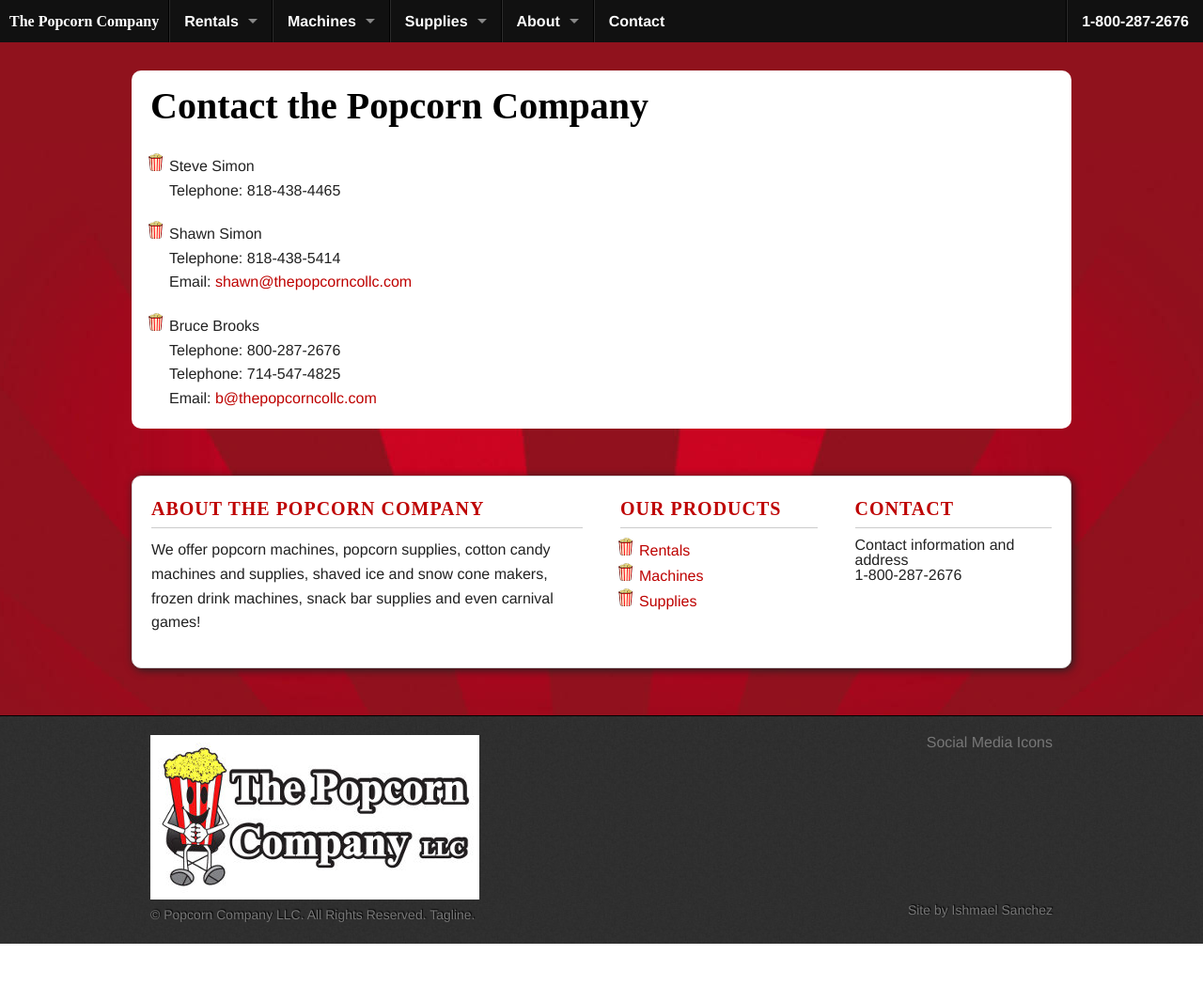
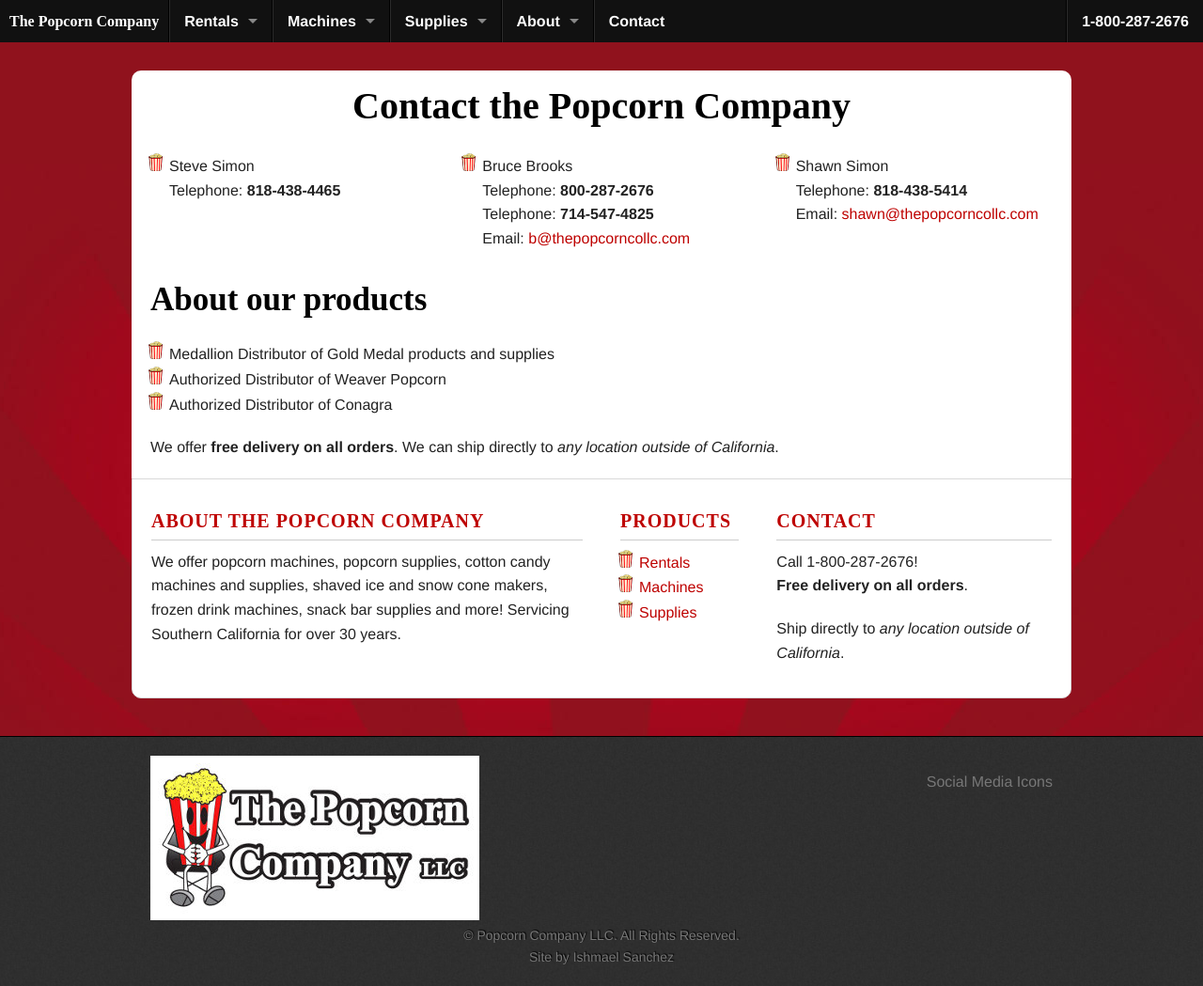
Before and after one commit to popcorncompanyllc/ishmaelsanchez.github.io, a Jekyll site: the page built from contact/index.html, in a window 1280 px wide. Shown: the whole page at 94% size. Built offline with Jekyll 4.4.1, drawn with Linux system fonts in a browser that asks for light colours; some web fonts are replaced; Markdown is read by kramdown in place of the engine named in the settings; before the commit the page ends 1004 px from its top, so only the background shows below that.

Commit message:
Refine about, footer, nav and contact. Add cotton candy and rentals

```diff
--- a/_includes/footer.html
+++ b/_includes/footer.html
@@ -1,25 +1,25 @@
-<footer class="footer" role="contentinfo">
+<div class="call-outs" role="contentinfo">
   <div class="row">
     <div class="large-6 columns">
       <h3 class="footer-header"><a href="/about">About The Popcorn Company</a></h3>
-      <p>We offer popcorn machines, popcorn supplies, cotton candy machines and supplies, shaved ice and snow cone makers, frozen drink machines, snack bar supplies and even carnival games!</p>
+      <p>We offer popcorn machines, popcorn supplies, cotton candy machines and supplies, shaved ice and snow cone makers, frozen drink machines, snack bar supplies and more! Servicing Southern California for over 30 years.</p>
     </div>
-    <div class="large-3 columns">
-      <h3 class="footer-header"><a href="/about">Our Products</a></h3>
-      <ul class="">
+    <div class="large-2 columns">
+      <h3 class="footer-header"><a href="/about">Products</a></h3>
+      <ul>
         <li><a href="/rentals">Rentals</a></li>
         <li><a href="/machines">Machines</a></li>
         <li><a href="/supplies">Supplies</a></li>
       </ul>
     </div>
-    <div class="large-3 columns">
+    <div class="large-4 columns">
       <h3 class="footer-header"><a href="/contact">Contact</a></h3>
-      Contact information and address<br />
-      1-800-287-2676
+      <p>Call 1-800-287-2676</strong>! <br /><strong>Free delivery on all orders</strong>.</p>
+      <p>Ship directly to <em>any location outside of California</em>. <p>
     </div>
   </div>
-</footer>
-<div class="bottom-bar">
+</div>
+<footer class="bottom-bar">
   <div class="row">
     <div class="large-9 columns ">
       <a href="/">
@@ -27,18 +27,17 @@
       </a>
     </div>
     <div class="large-3 columns text-right">
+      <ul>
+        <!-- <li>Medallion Distributor of Gold Medal products</li>
+        <li>Authorized Distributor of Weaver Popcorn</li>
+        <li>Authorized Distributor of Conagra</li> -->
+      </ul>
      Social Media Icons
     </div>
   </div>
-  <div class="row">
-    <div class="large-8 columns ">
-      <p class="copyright">&copy; {{ site.constants.name }}. All Rights Reserved. {{ site.constants.tagline }}.</p>
-    </div>
-    <div class="large-4 columns">
-      <p class="credit text-right">Site by <a class="credit-link" href="http://ishmaelsanchez.com">Ishmael Sanchez</a></p>
-    </div>
-  </div>
-</div>
+      <p class="copyright text-center">&copy; {{ site.constants.name }}. All Rights Reserved.</p>
+      <p class="credit text-center">Site by <a class="credit-link" href="http://ishmaelsanchez.com">Ishmael Sanchez</a></p>
+</footer>
   {% include analytics.html %}
   <script>
     document.write('<script src={{ site.baseurl }}/js/vendor/' + ('__proto__' in {} ? 'zepto' : 'jquery') + '.js><\/script>')
--- a/_includes/nav.html
+++ b/_includes/nav.html
@@ -11,7 +11,7 @@
     <!-- Left Nav Section -->
     <ul class="left">
       <li class="divider"></li>
-        <li class="has-dropdown"><a href="#">Rentals</a>
+        <li class="has-dropdown"><a href="/rentals">Rentals</a>
           <ul class="dropdown">
             <li><a href="#">Popcorn Machines</a></li>
             <li><a href="#">Nacho Machines</a></li>
@@ -54,7 +54,7 @@
         <ul class="dropdown">
           <li><label>Describe the section?</label></li>
           <li><a href="#">Popcorn</a></li>
-          <li><a href="#">Cotton Candy</a></li>
+          <li><a href="/supplies/cotton-candy">Cotton Candy</a></li>
           <li><a href="#">Nachos</a></li>
           <li><a href="/supplies/snow-cones-shaved-ice">Snow Cones & Shaved Ice</a></li>
           <li><a href="#">Funnel Cake</a></li>
--- a/about/index.html
+++ b/about/index.html
@@ -6,10 +6,9 @@ title: About
 <div id="main" class="row radius">
   <div class="large-12 columns">
     <h1 class="main-header">About The Popcorn Company</h1>
-    <p>We are a wholesale and retail distributor of popcorn, popcorn machines and all concession equipment and supplies.
-      The Popcorn Company LLC is family owned and has been in business over 20 years.
+    <p>We are a wholesale and retail distributor of popcorn, popcorn machines and all concession equipment and supplies. <a href="/">The Popcorn Company LLC</a> is family owned and has been in business over 30 years and services all of Southern California.
       We have been a long time distributor for Weaver Popcorn, BKH Magic Mushroom Popcorn, Gold Medal Products, and Cretors, machines and supplies.
     </p>
-    <p>Our company is unique in that we provide free popcorn machines to businesses with the purchase of pre-portion popcorn kits. Our company prides itself on courteous and friendly employee's and impeccable service.</p>
+    <p>Our company is unique in that we provide free popcorn machines to businesses with the purchase of pre-portion popcorn kits. We offer free delivery on all orders and we can ship directly to any location outside of California. Our company prides itself on courteous and friendly employee's and impeccable service.</p>
   </div>
 </div>
--- a/contact/index.html
+++ b/contact/index.html
@@ -4,18 +4,36 @@ title: Contact the Popcorn Company
 ---
 
 <div id="main" class="row radius">
-  <div class="large-12 columns">
-    <h1 class="main-header">Contact the Popcorn Company</h1>
+  <h1 class="main-header text-center">Contact the Popcorn Company</h1>
+  <div class="large-4 columns">
     <ul>
-      <li><p>Steve Simon<br />
-      Telephone: 818-438-4465</p></li>
-      <li><p>Shawn Simon <br />
-      Telephone: 818-438-5414<br />
-      Email: <a href="mailto:shawn@thepopcorncollc.com?subject=Popcorn Company LLC (Shawn)">shawn@thepopcorncollc.com</a></p></li>
-      <li><p>Bruce Brooks<br />
-      Telephone: 800-287-2676<br />
-      Telephone: 714-547-4825<br />
-      Email: <a href="mailto:b@thepopcorncollc.com?subject=Popcorn Company LLC (Bruce)">b@thepopcorncollc.com</a></p></li>
+      <li>Steve Simon<br />
+      Telephone: <strong>818-438-4465</strong></li>
     </ul>
   </div>
+  <div class="large-4 columns">
+    <ul>
+      <li>Bruce Brooks<br />
+      Telephone: <strong>800-287-2676</strong><br />
+      Telephone: <strong>714-547-4825</strong><br />
+      Email: <a href="mailto:b@thepopcorncollc.com?subject=Popcorn Company LLC (Bruce)">b@thepopcorncollc.com</a></li>
+    </ul>
+  </div>
+  <div class="large-4 columns">
+    <ul>
+      <li>Shawn Simon <br />
+        Telephone: <strong>818-438-5414</strong><br />
+        Email: <a href="mailto:shawn@thepopcorncollc.com?subject=Popcorn Company LLC (Shawn)">shawn@thepopcorncollc.com</a>
+      </li>
+    </ul>
+  </div>
+  <div class="large-12 columns">
+    <h2>About our products</h2>
+    <ul>
+      <li>Medallion Distributor of Gold Medal products and supplies</li>
+      <li>Authorized Distributor of Weaver Popcorn</li>
+      <li>Authorized Distributor of Conagra</li>
+    </ul>
+    <p>We offer <strong>free delivery on all orders</strong>. We can ship directly to <em>any location outside of California</em>.</p>
+   </div>
 </div>
```
Also changed, not shown: index.html (+15 -18 lines), rentals/index.html (added, +15 -0 lines), sass/app.scss (+13 -10 lines), supplies/cotton-candy/index.html (added, +58 -0 lines), css/app.css, img/nacho-grande-sm.jpg.
